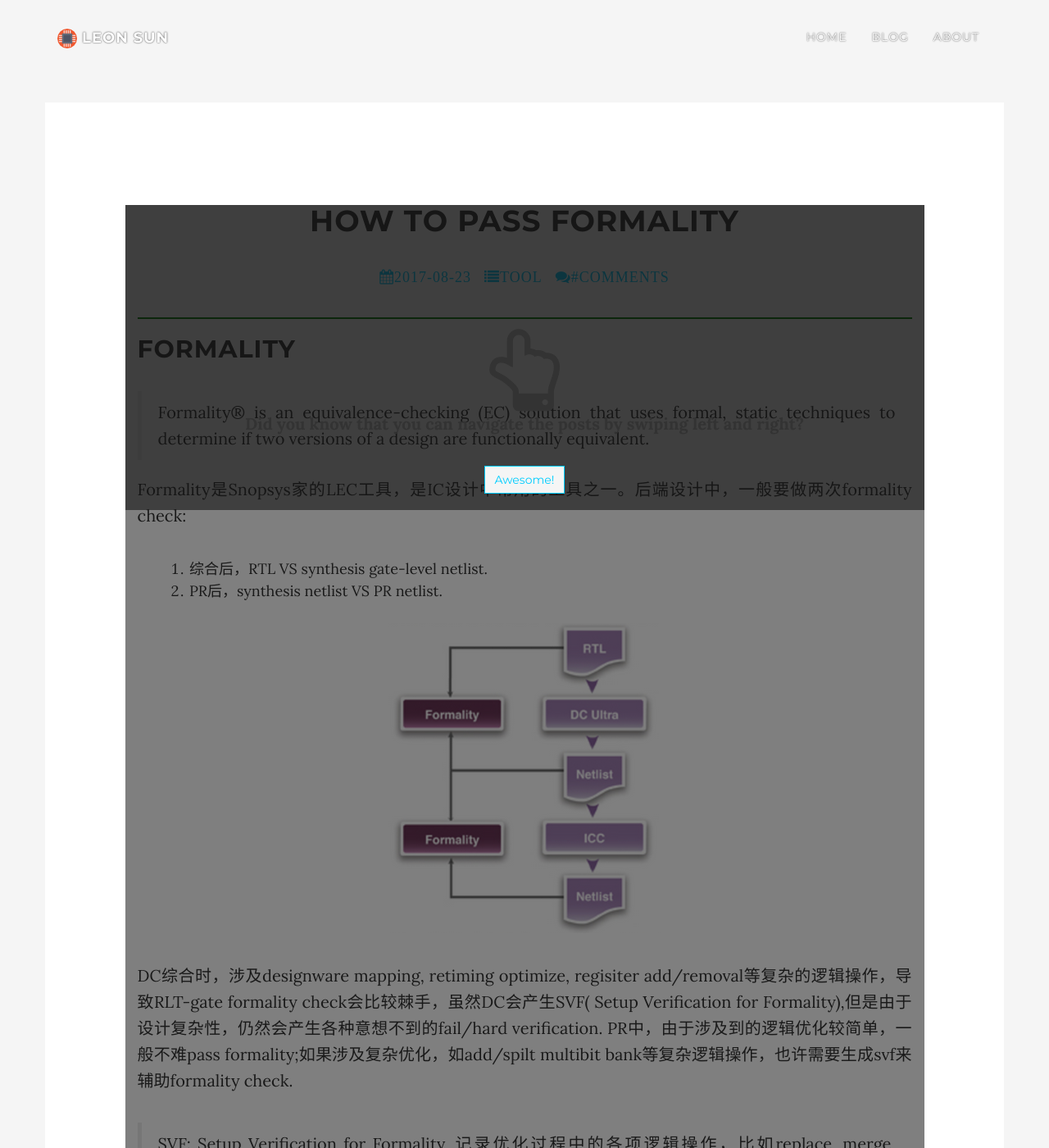
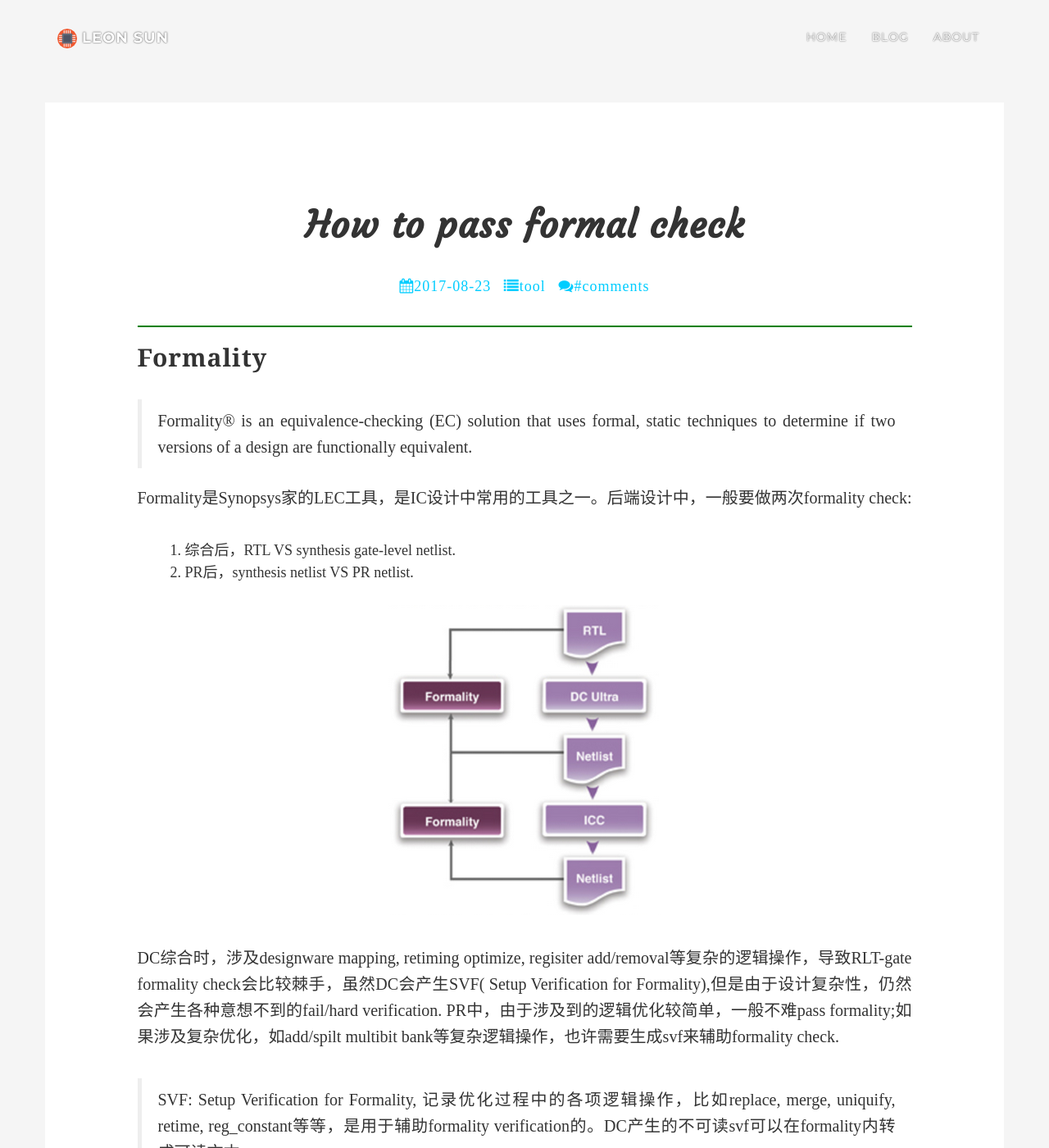
Before and after one commit to iLeonSun/iLeonSun.github.io, a Jekyll site: the page built from _posts/2017-08-23-how-to-pass-formal-check.md, in a window 1280 px wide and 1400 px high. Shown: the whole window at 82% size. Built offline with Jekyll 4.4.1, drawn with Linux system fonts in a browser that asks for light colours; nearby versions of some CDN libraries; comment, search, counter and statistics services are not loaded.

Commit message:
add font

```diff
--- a/_includes/head.html
+++ b/_includes/head.html
@@ -24,6 +24,7 @@
   <link rel="stylesheet" href="https://maxcdn.bootstrapcdn.com/font-awesome/4.7.0/css/font-awesome.min.css">
   <link href="//fonts.googleapis.com/css?family=Lora:400,700,400italic,700italic" rel="stylesheet" type="text/css">
   <link href="//fonts.googleapis.com/css?family=Montserrat:400,700" rel="stylesheet" type="text/css">
+  <link href="https://fonts.googleapis.com/css?family=Courgette" rel="stylesheet" type="text/css">
   <link rel="stylesheet" href="{{site.baseurl}}/css/rrssb.css" >
   <!-- HTML5 Shim and Respond.js IE8 support of HTML5 elements and media queries -->
   <!-- WARNING: Respond.js doesn't work if you view the page via file:// -->
--- a/_layouts/index.html
+++ b/_layouts/index.html
@@ -8,7 +8,8 @@
   <!-- no need <body id="page-top" data-spy="scroll" data-target=".navbar-fixed-top"  data-offset="151"> -->
   <body>
 	<!-- 2017/08/03: index page use height 100% to show bg img correctly -->
-	<div id="content" style="height:100%">
+	<!-- no footer in index page, so no need #content here -->
+	<div /*id="content"*/ style="height:100%">
 		{% include navigation.html %}
 		{% include header.html %}
 
@@ -20,7 +21,7 @@
 			{% endfor %}
 		{% endfor %}
 	</div>
-    {% include footer.html %}
+	<!-- remve footer in index page -->
     {% include js.html %}
   </body>
 </html>
--- a/_layouts/post.html
+++ b/_layouts/post.html
@@ -13,10 +13,6 @@
 		<section id="post" class="container content-section text-center" style="display: block;background-color: white;">
 			<div class="row">
 				<div class="col-md-10 col-md-offset-1">
-					<!--if [1]>
-						{% include swipe-instructions.html %}
-					<![endif]-->
-
             		<h1><strong>{{ page.title }}</strong></h1>
 		    		<h5>
 		    		<ul class="list-inline">
--- a/_posts/2017-08-23-how-to-pass-formality.md
+++ b/_posts/2017-08-23-how-to-pass-formal-check.md
@@ -1,5 +1,5 @@
 ---
-title: How to pass formality
+title: How to pass formal check
 layout: post
 section-type: post
 comments: true
@@ -10,7 +10,7 @@ tags: tool,formality,verification
 ## Formality
 >Formality® is an equivalence-checking (EC) solution that uses formal, static techniques to determine if two versions of a design are functionally equivalent.
 
-Formality是Snopsys家的LEC工具，是IC设计中常用的工具之一。后端设计中，一般要做两次formality check:
+Formality是Synopsys家的LEC工具，是IC设计中常用的工具之一。后端设计中，一般要做两次formality check:
 1. 综合后，RTL VS synthesis gate-level netlist.
 2. PR后，synthesis netlist VS PR netlist.
 
--- a/css/grayscale.scss
+++ b/css/grayscale.scss
@@ -19,7 +19,7 @@ html {
 body {
     width: 100%;
     height: 100%;
-    font-family: "Lora","Helvetica Neue",Helvetica,Arial,sans-serif,"KaiTi";
+	font-family: 'Times New Roman','NSimSun', 'SimSun','宋体';
 /*!
 	color: $font-color;
 */
@@ -50,15 +50,23 @@ pre {
 }
 */
 
-h1,
+h1 {
+    margin: 0 0 35px;
+    /*text-transform: uppercase;*/
+    font-family: 'Courgette', cursive,Georgia, Times, 'Times New Roman', serif,'宋体', "SimSun";
+	font-size: 45px;
+    font-weight: 700;
+    letter-spacing: 1px;
+}
+
 h2,
 h3,
 h4,
 h5,
 h6 {
     margin: 0 0 35px;
-    text-transform: uppercase;
-    font-family: "Montserrat","Helvetica Neue",Helvetica,Arial,sans-serif;
+    /*text-transform: uppercase;*/
+    font-family: Georgia, Times, 'Times New Roman', serif,'宋体', "SimSun";
     font-weight: 700;
     letter-spacing: 1px;
 }
@@ -83,6 +91,19 @@ p {
         font-size: 20px;
         line-height: 1.6;
     }
+/* word break add 0824 */
+	word-wrap: break-word;
+    -ms-word-break: break-all;
+    word-break: break-all;
+
+ /* Non standard for webkit */
+     word-break: break-word;
+
+    -webkit-hyphens: auto;
+       -moz-hyphens: auto;
+        -ms-hyphens: auto;
+            hyphens: auto;
+
 }
 blockquote p {
     margin: 0 0 0px;
```
Also changed, not shown: _includes/post-list.html (+4 -4 lines).
